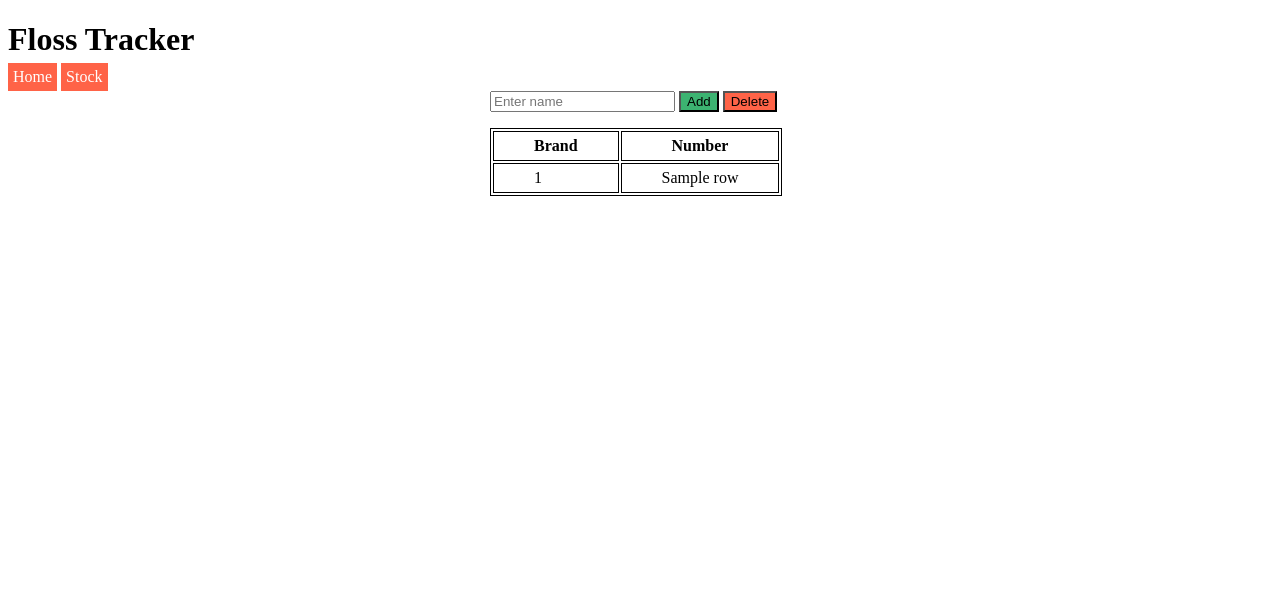
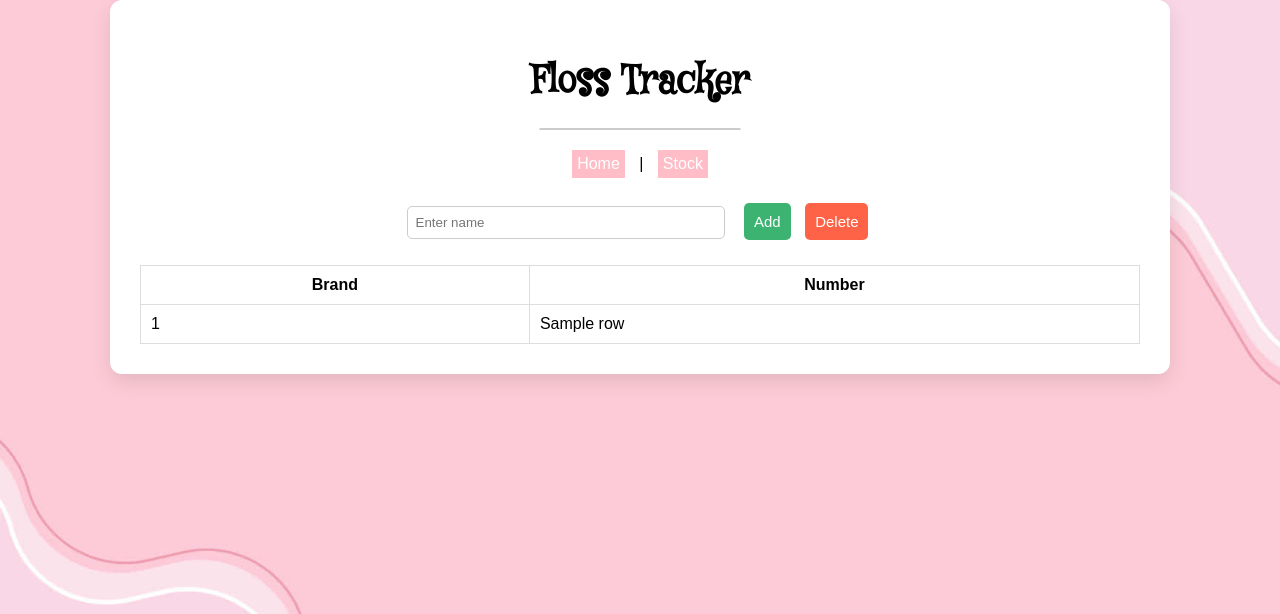
Before and after one commit to nasim6413/stitch-log, a Flask app: template templates/stock.html in a window 1280 px wide. Shown: the top 614 px of the page. Run offline with Flask 3, Linux system fonts and the light colour scheme; the template is opened without the code that fills it: most values are stand-ins (such as "Sample title", 1, 10 or a date in 2020); parts of the project's set-up code (start-up, migrations or seed data) failed here and were passed over.

Commit message:
css styling, made it super girly

```diff
--- a/static/style.css
+++ b/static/style.css
@@ -1,26 +1,84 @@
-div {
-  margin: 10;
-  width:300px;
-  margin:auto;
+@font-face {
+    font-family: 'Mystery';
+    src: url('/static/MysteryQuest-Regular.ttf') format('truetype');
+    font-weight: normal;
+    font-style: normal;
 }
 
-table, th, td {
-  border: 1px solid black;
+body {
+    margin: 0;
+    padding: 0;
+    font-family: sans-serif;
+    background-image: url("/static/background.jpg");
+    background-size: cover;
+    background-position: center;
+    background-repeat: no-repeat;
+    background-attachment: fixed;
+}
+
+.container {
+    max-width: 1000px;
+    margin: auto;
+    padding: 30px;
+    background-color: rgba(255, 255, 255);
+    border-radius: 12px;
+    box-shadow: 0 8px 20px rgba(0, 0, 0, 0.1);
+}
+
+/* Basic layout styling */
+h1, h3 {
+    text-align: center;
+    margin-bottom: 20px;
+}
+
+h1 {
+  font-family: "Mystery", sans-serif;
+}
+
+nav {
+    text-align: center;
+    margin-bottom: 20px;
+}
+
+nav a {
+    margin: 0 10px;
+    text-decoration: none;
+    color: #007bff;
+}
+
+nav a:hover {
+    text-decoration: underline;
+}
+
+/* Form styling */
+form {
+    text-align: center;
+    margin-bottom: 20px;
+}
+
+input[type="text"] {
+    padding: 8px;
+    width: 60%;
+    max-width: 300px;
+    border: 1px solid #ccc;
+    border-radius: 5px;
+    margin-right: 10px;
+}
+
+table {
+    width: 100%;
+    border-collapse: collapse;
+    margin-top: 10px;
 }
 
 th, td {
-  padding-top: 5px;
-  padding-bottom: 5px;
-  padding-left: 40px;
-  padding-right: 40px;
-}
-
-h1 {
-  margin-bottom: 5px;
+    border: 1px solid #ddd;
+    padding: 10px;
+    height: 5%;
 }
 
 a:link, a:visited {
-  background-color: tomato;
+  background-color: rgba(255, 38, 71, 0.3);
   color: white;
   padding: 5px 5px;
   text-align: center;
@@ -29,23 +87,19 @@ a:link, a:visited {
 }
 
 a:hover, a:active {
-  background-color: pink;
-}
-
-.input {
-  margin: 10;
-  padding: 10px;
+  background-color: rgba(255, 38, 71, 0.6);
 }
 
 .button {
   border: none;
   color: white;
-  padding: 20px 32px;
-  margin: 5;
   text-align: center;
   text-decoration: none;
   display: inline-block;
-  font-size: 16px;
+  border-radius: 5px;
+  font-size: 15px;
+  padding: 10px 10px;
+  margin: 5px;
 }
 
 #button_add {
--- a/templates/home.html
+++ b/templates/home.html
@@ -3,26 +3,35 @@
 <head>
     <title>Floss Tracker</title>
     <link rel="icon" type="image/x-icon" href="/static/favicon.ico">
-    <link rel="stylesheet" href="/static/style.css" />
-    <h1>Floss Tracker</h1>
-    <a href="/home">Home</a>
-    <a href="/stock">Stock</a>
+    <link rel="stylesheet" href="/static/style.css">
 </head>
 
+<body>
+    <div class="container">
+        <h1 style="font-size:3vw">Floss Tracker</h1>
+        <hr style="width: 200px; margin: 0 auto 20px; border: 1px solid #ccc; border-radius: 2px;">
+
+        <nav>
+            <a href="/home">Home</a> |
+            <a href="/stock">Stock</a>
+        </nav>
+
         {% block body %}
-<body>
-    <h2>Currently {{count}} floss in stock!</h2>
+        <div>
+            <h3 id="stock-count">Currently {{count}} floss in stock!</h3>
+        </div>
 
         <div>
             <form method="POST">
                 <input type="text" name="floss" placeholder="Enter name">
-            <button type="submit" name="button" value="search" id="button_search">Search</button>
-            <button type="submit" name="button" value="convert" id="button_convert">Convert</button>
+                <button class="button" type="submit" name="button" value="search" id="button_search">Search</button>
+                <button class="button" type="submit" name="button" value="convert" id="button_convert">Convert</button>
             </form>
         </div>
 
-    <div> {% if message %}
-        <p>{{message}}</p>
+        <div>
+            {% if message %}
+            <p>{{ message }}</p>
             {% endif %}
         </div>
 
@@ -41,14 +50,14 @@
                     <tr>
                         <td>{{ row[0] }}</td>
                         <td>{{ row[1] }}</td>
-                <td style="color: #{{ row[2] }};">{{ row[2] }}</td>
+                        <td style="color: #{{ row[2] }}">{{ row[2] }}</td>
                     </tr>
                     {% endfor %}
                 </tbody>
             </table>
             {% endif %}
         </div>
+        {% endblock %}
+    </div>
 </body>
-{% endblock %}
-
 </html>
--- a/templates/stock.html
+++ b/templates/stock.html
@@ -6,8 +6,8 @@
 <div>
     <form method="POST">
         <input type="text" name="floss" placeholder="Enter name">
-        <button type="submit" name="button" value="add" id="button_add">Add</button>
-        <button type="submit" name="button" value="delete" id="button_delete">Delete</button>
+        <button class="button" type="submit" name="button" value="add" id="button_add">Add</button>
+        <button class="button" type="submit" name="button" value="delete" id="button_delete">Delete</button>
     </form>
 </div>
 
```
Also changed, not shown: static/MysteryQuest-Regular.ttf (added), static/background.jpg (added). Lines whose indentation alone changed are shown as unchanged.
